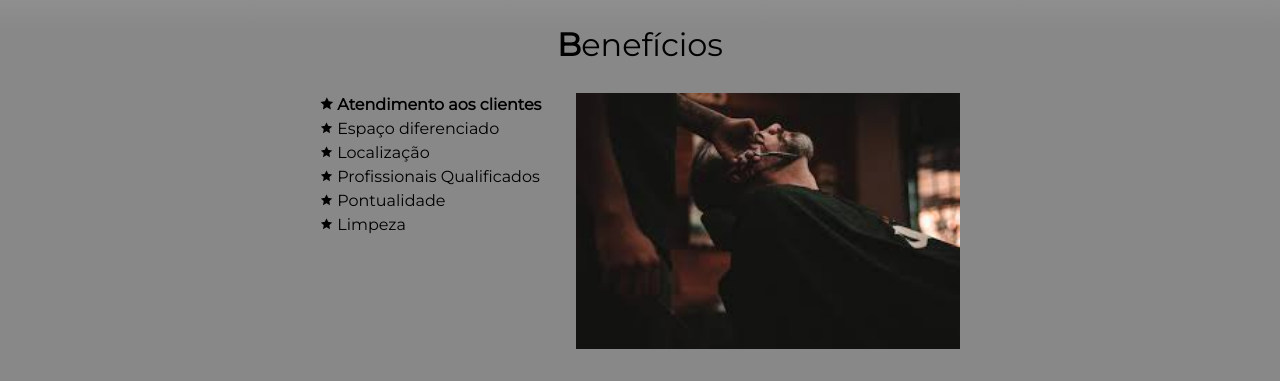
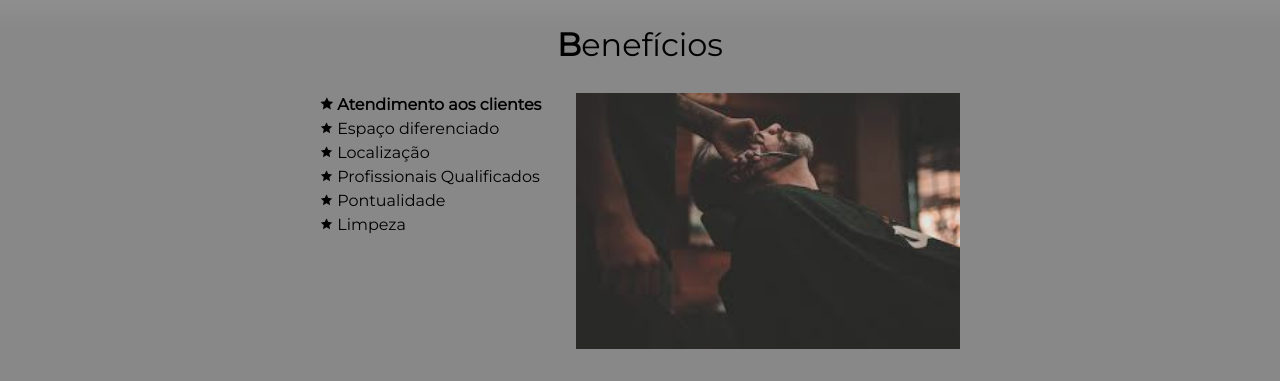
Before and after one commit to IsabelaNascim/Barbershop, a plain HTML site: page index.html in a window 1280 px wide. In both pictures the pointer is over the picture 768 px from the left and 1798 px from the top of the page. Shown: the part 1578-1959 px from the top of the page. Drawn offline with Linux system fonts and the light colour scheme.

```diff
--- a/style.css
+++ b/style.css
@@ -196,8 +196,41 @@
 }
 .imagem-beneficios{
     width: 60%;
+    opacity: 1;
+    transition: 400ms;
+}
+.imagem-beneficios:hover{
+    opacity: 0.80;
 }
 .video{
     width: 560px;
     margin: 2em auto;
 }
+
+            /*SELETORES AVANÇADOS*/
+/*como manipular uma tag filha direta de outra tag pai*/
+/*
+main > p{
+    background: red;
+}
+
+/*como manipular uma tag irmã de outra tag*/
+/*
+img + p{
+    background: blue;
+}
+*/
+
+/*como manipular todas as tags irmãs de outra tag*/
+/*
+img ~ p{
+    background: orangered;
+}
+*/
+
+/*como manipular todas as tags menos uma tagou id especifico - EXCLUSÃO*/
+/*
+.principal p:not(#missao){
+    background: yellow;
+}
+*/
```
